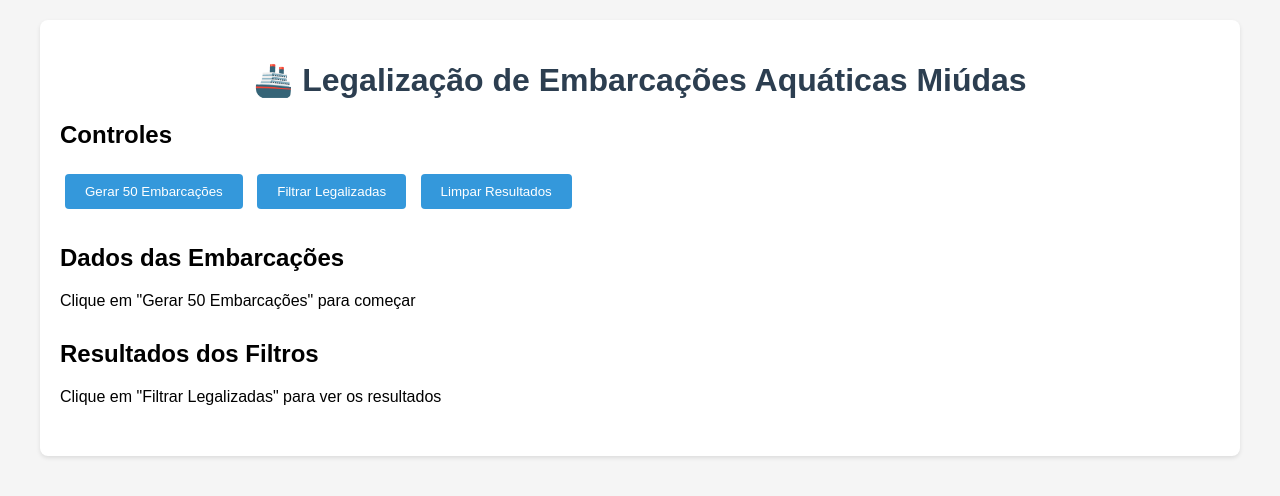
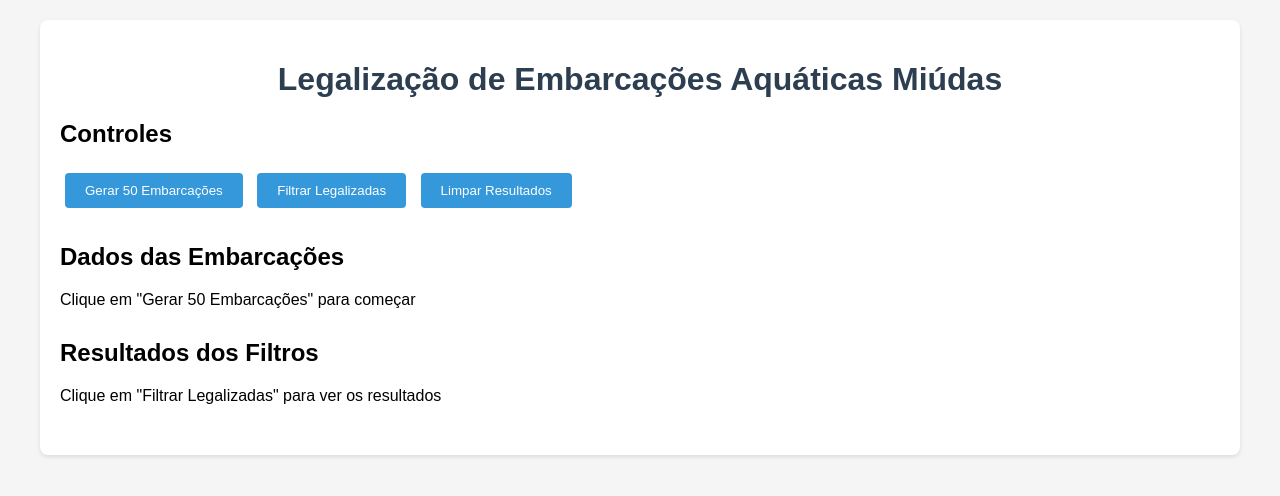
Before and after one commit to Lreport/Ex-Paradigma_Funcional-IFMS, a plain HTML site: page index.html in a window 1280 px wide. Drawn offline with Linux system fonts and the light colour scheme.

Commit message:
Update index.html

```diff
--- a/index.html
+++ b/index.html
@@ -8,7 +8,7 @@
 </head>
 <body>
     <div class="container">
-        <h1>🚢 Legalização de Embarcações Aquáticas Miúdas</h1>
+        <h1>Legalização de Embarcações Aquáticas Miúdas</h1>
 
         <div class="section">
             <h2>Controles</h2>
```
